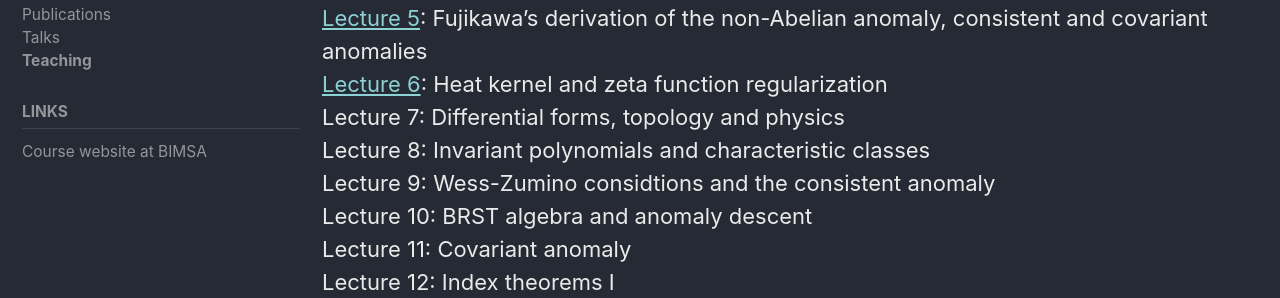
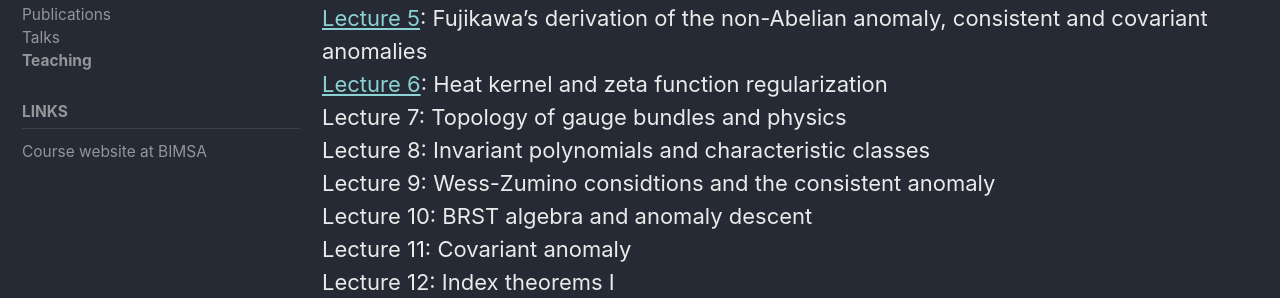
Before and after one commit to ipapadimitriou/ipapadimitriou.github.io, a Jekyll site: the page built from _pages/teaching.md, in a window 1280 px wide and 900 px high, scrolled down 871 px. Shown: the part 156-454 px from the top of the window. Built offline with Jekyll 4.4.1, drawn with Linux system fonts in a browser that asks for light colours; cached includes are drawn as plain includes.

Commit message:
Update teaching.md

```diff
--- a/_pages/teaching.md
+++ b/_pages/teaching.md
@@ -54,7 +54,7 @@ R. Bertlmann, Anomalies in quantum field theory. Oxford University Press, 1996.
 [Lecture 4](./attachments/teaching/QFT Anomalies and Applications 2021/lecture notes/QFT Anomalies - Lecture 4.pdf): Path integral approach to anomalies, Fujikawa's derivation of the ABJ anomaly<br>
 [Lecture 5](./attachments/teaching/QFT Anomalies and Applications 2021/lecture notes/QFT Anomalies - Lecture 5.pdf): Fujikawa's derivation of the non-Abelian anomaly, consistent and covariant anomalies<br>
 [Lecture 6](./attachments/teaching/QFT Anomalies and Applications 2021/lecture notes/QFT Anomalies - Lecture 6.pdf): Heat kernel and zeta function regularization<br>
-Lecture 7: Differential forms, topology and physics<br>
+Lecture 7: Topology of gauge bundles and physics<br>
 Lecture 8: Invariant polynomials and characteristic classes<br>
 Lecture 9: Wess-Zumino considtions and the consistent anomaly<br>
 Lecture 10: BRST algebra and anomaly descent<br>
```
